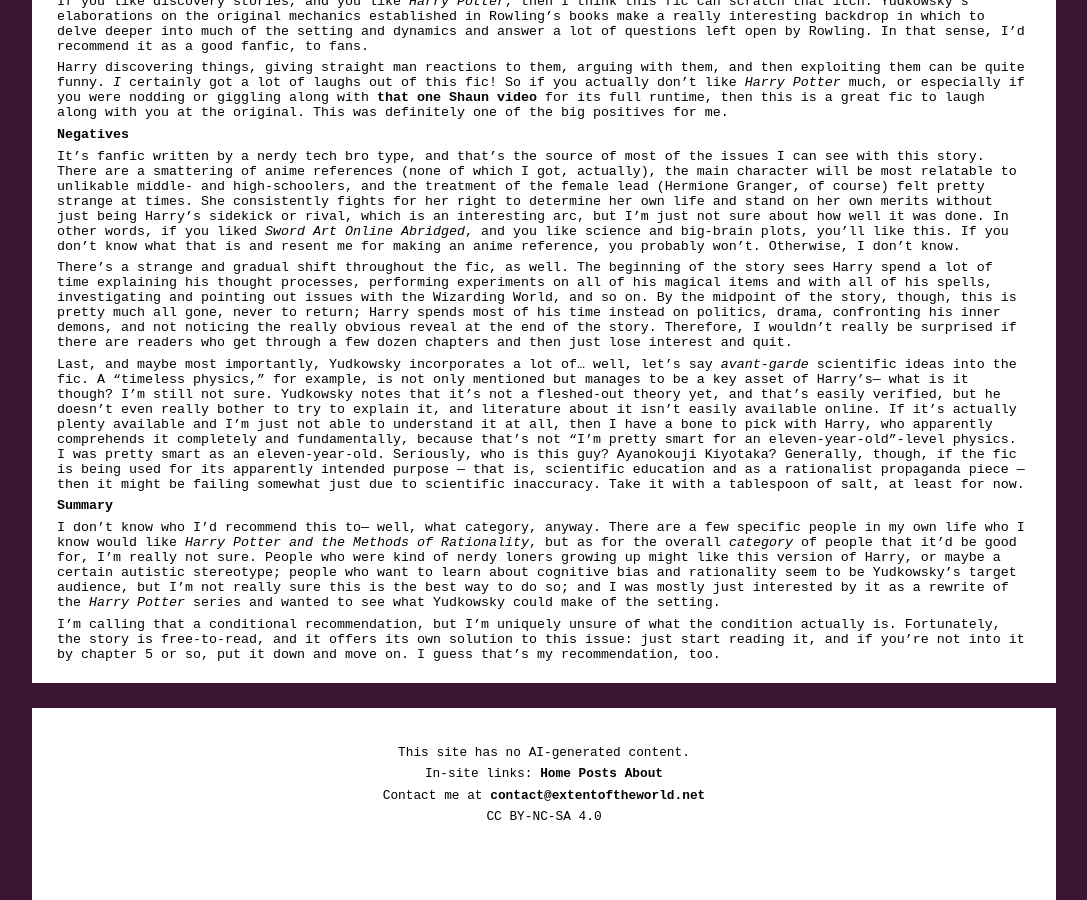
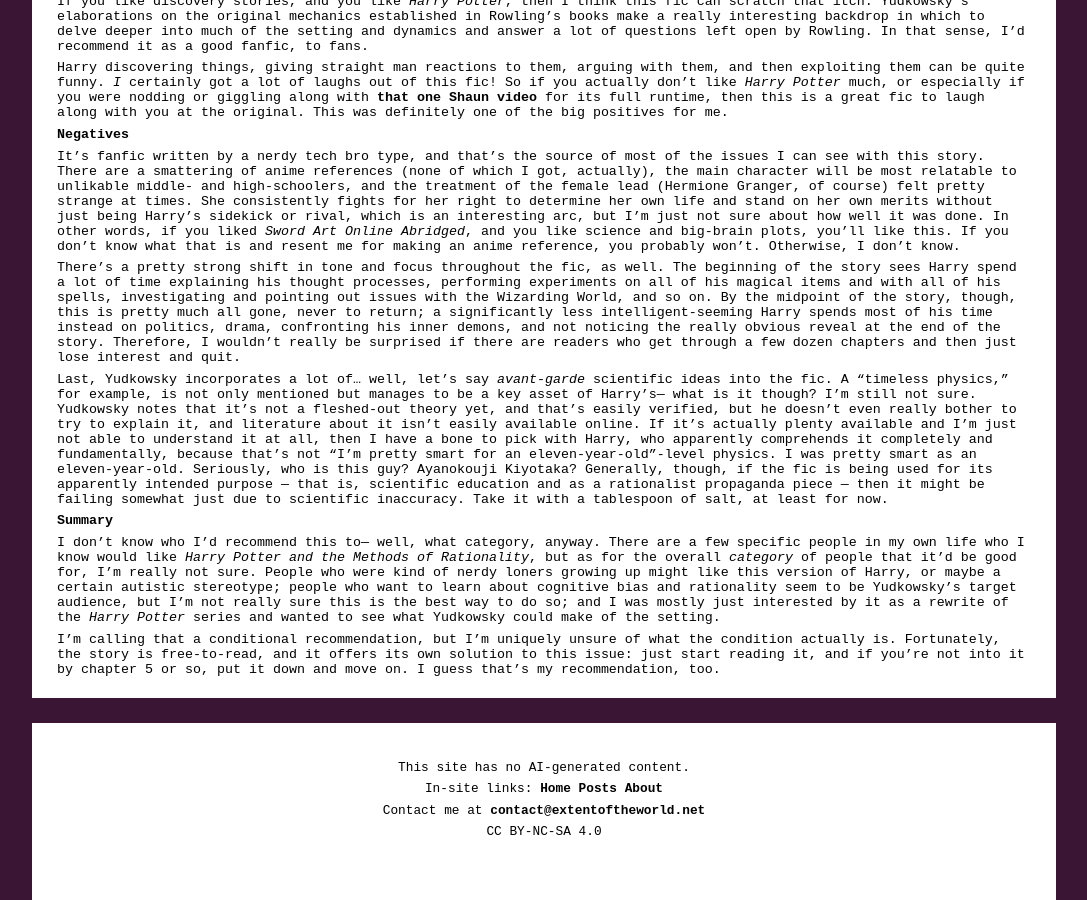
Before and after one commit to ariajd27/ariajd27.github.io, a Jekyll site: the page built from _posts/reviews/2023-12-28-yudkowsky-harry-potter.md, in a window 1280 px wide and 900 px high, scrolled down 725 px. Shown: the whole window, without its empty margins (96-1183 px from the left). Built offline with Jekyll 4.4.1, drawn with Linux system fonts in a browser that asks for light colours.

Commit message:
revised review of HPMOR

```diff
--- a/_posts/reviews/2023-12-28-yudkowsky-harry-potter.md
+++ b/_posts/reviews/2023-12-28-yudkowsky-harry-potter.md
@@ -34,9 +34,9 @@ Harry discovering things, giving straight man reactions to them, arguing with th
 
 It's fanfic written by a nerdy tech bro type, and that's the source of most of the issues I can see with this story. There are a smattering of anime references (none of which I got, actually), the main character will be most relatable to unlikable middle- and high-schoolers, and the treatment of the female lead (Hermione Granger, of course) felt pretty strange at times. She consistently fights for her right to determine her own life and stand on her own merits without just being Harry's sidekick or rival, which is an interesting arc, but I'm just not sure about how well it was done. In other words, if you liked *Sword Art Online Abridged*, and you like science and big-brain plots, you'll like this. If you don't know what that is and resent me for making an anime reference, you probably won't. Otherwise, I don't know.
 
-There's a strange and gradual shift throughout the fic, as well. The beginning of the story sees Harry spend a lot of time explaining his thought processes, performing experiments on all of his magical items and with all of his spells, investigating and pointing out issues with the Wizarding World, and so on. By the midpoint of the story, though, this is pretty much all gone, never to return; Harry spends most of his time instead on politics, drama, confronting his inner demons, and not noticing the really obvious reveal at the end of the story. Therefore, I wouldn't really be surprised if there are readers who get through a few dozen chapters and then just lose interest and quit.
+There's a pretty strong shift in tone and focus throughout the fic, as well. The beginning of the story sees Harry spend a lot of time explaining his thought processes, performing experiments on all of his magical items and with all of his spells, investigating and pointing out issues with the Wizarding World, and so on. By the midpoint of the story, though, this is pretty much all gone, never to return; a significantly less intelligent-seeming Harry spends most of his time instead on politics, drama, confronting his inner demons, and not noticing the really obvious reveal at the end of the story. Therefore, I wouldn't really be surprised if there are readers who get through a few dozen chapters and then just lose interest and quit.
 
-Last, and maybe most importantly, Yudkowsky incorporates a lot of... well, let's say *avant-garde* scientific ideas into the fic. A "timeless physics," for example, is not only mentioned but manages to be a key asset of Harry's--- what is it though? I'm still not sure. Yudkowsky notes that it's not a fleshed-out theory yet, and that's easily verified, but he doesn't even really bother to try to explain it, and literature about it isn't easily available online. If it's actually plenty available and I'm just not able to understand it at all, then I have a bone to pick with Harry, who apparently comprehends it completely and fundamentally, because that's not "I'm pretty smart for an eleven-year-old"-level physics. I was pretty smart as an eleven-year-old. Seriously, who is this guy? Ayanokouji Kiyotaka? Generally, though, if the fic is being used for its apparently intended purpose --- that is, scientific education and as a rationalist propaganda piece --- then it might be failing somewhat just due to scientific inaccuracy. Take it with a tablespoon of salt, at least for now.
+Last, Yudkowsky incorporates a lot of... well, let's say *avant-garde* scientific ideas into the fic. A "timeless physics," for example, is not only mentioned but manages to be a key asset of Harry's--- what is it though? I'm still not sure. Yudkowsky notes that it's not a fleshed-out theory yet, and that's easily verified, but he doesn't even really bother to try to explain it, and literature about it isn't easily available online. If it's actually plenty available and I'm just not able to understand it at all, then I have a bone to pick with Harry, who apparently comprehends it completely and fundamentally, because that's not "I'm pretty smart for an eleven-year-old"-level physics. I was pretty smart as an eleven-year-old. Seriously, who is this guy? Ayanokouji Kiyotaka? Generally, though, if the fic is being used for its apparently intended purpose --- that is, scientific education and as a rationalist propaganda piece --- then it might be failing somewhat just due to scientific inaccuracy. Take it with a tablespoon of salt, at least for now.
 
 ## Summary
 
```
